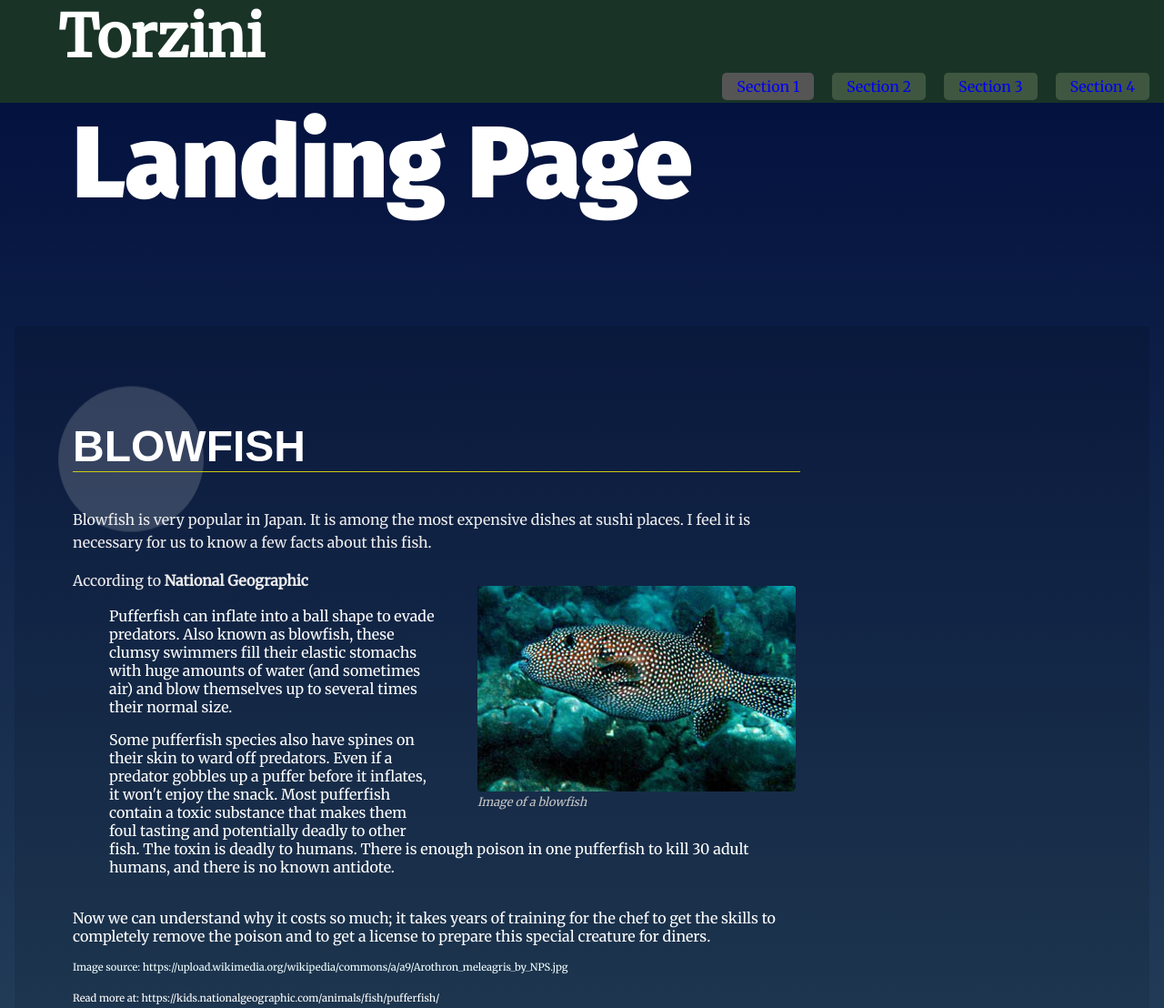
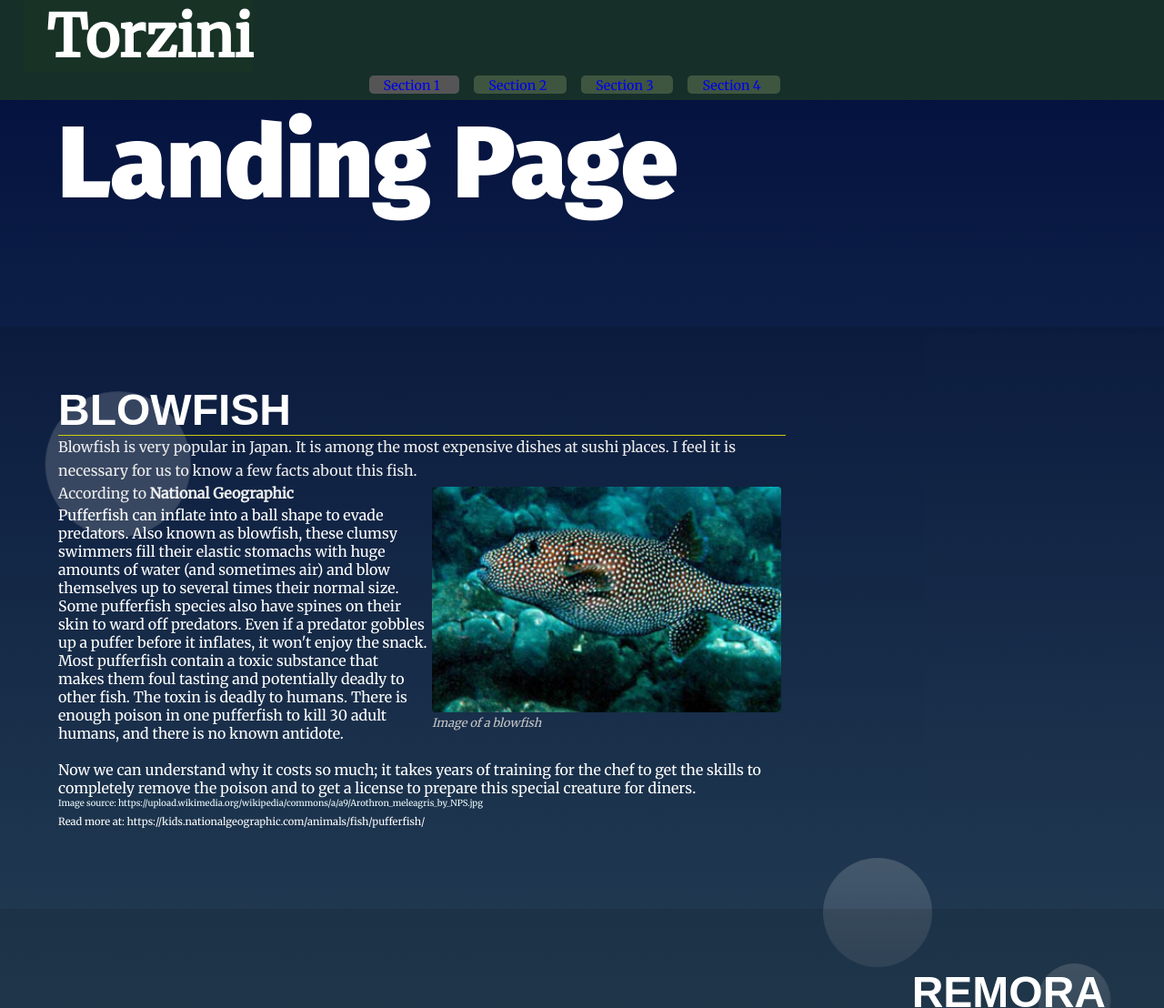
Before and after one commit to Barry-B15/Landing-Page-Project, a plain HTML site: page index.html in a window 1280 px wide. Shown: the top 1108 px of the page at 91% size. Drawn offline with Linux system fonts and the light colour scheme.

Commit message:
clean codes and adjust for bigger screen

```diff
--- a/css/styles.css
+++ b/css/styles.css
@@ -10,6 +10,11 @@
 
 
 /* ---- Base Rules ---- */
+
+* {
+    margin: 0;
+    padding: 0;
+}
 
 body {
     background: rgb(136, 203, 171);
@@ -28,12 +33,6 @@ h1 {
     margin: 5em 1rem;
 }
 
-.image-src,
-.source {
-    font-size: 0.7em;
-    color: azure;
-}
-
 @media only screen and (min-width: 35em) {
     h1 {
         font-size: 7em;
@@ -41,26 +40,10 @@ h1 {
     }
 }
 
-
-/*  my addition for smaller screens */
-
-@media(min-width: 450px) and (max-width: 650px) {
-    .brand,
-    #brand {
-        font-size: 1em;
-        padding: 0;
-        /* padding: 0.2em 0em 0em 0.2em; */
-    }
-    .navbar__menu ul,
-    .navbar__menu li {
-        text-align: left;
-    }
-}
-
 h2 {
     border-bottom: 1px solid #cc1;
     font-family: 'Oxygen', Sans-Serif;
-    font-size: 3em;
+    font-size: 2em;
     color: #fff;
 }
 
@@ -73,7 +56,7 @@ p {
 /* ---- Layout Rules ---- */
 
 main {
-    margin: 10vh 1em 10vh;
+    margin: 10vh 0em 10vh 0em;
 }
 
 .main-hero {
@@ -85,6 +68,7 @@ section {
     position: relative;
     min-height: 80vh;
     height: 100%;
+    width: auto;
 }
 
 
@@ -103,25 +87,33 @@ section {
 
 #brand,
 .brand {
-    background: rgb(25, 51, 39);
+    background: rgba(25, 51, 39, 0.9);
     font-weight: bolder;
     font-size: 4rem;
     text-decoration: none;
     color: white;
     padding: 0em 0em 0em 0.5em;
-    margin: 0em;
+    margin: 0;
 }
 
 .navbar__toggler {
-    background: rgb(25, 51, 39);
+    background: rgba(25, 51, 39, 0.9);
     border: none;
 }
 
 .navbar__menu ul {
     padding-left: 0;
     margin: 0;
-    text-align: right;
-    background: rgb(25, 51, 39);
+    background: rgba(25, 51, 39, 0.9);
+}
+
+#navbar__list {
+    display: flex;
+    flex-direction: row;
+    justify-content: center;
+    align-items: center;
+    padding: 0.2em;
+    list-style-type: none;
 }
 
 
@@ -129,6 +121,8 @@ section {
 
 #navbar__list a {
     text-decoration: none;
+    margin-right: 0.4em;
+    font-size: 0.9em;
 }
 
 #navbar__list a:hover {
@@ -141,22 +135,9 @@ section {
 }
 
 
-/* added style to the nav li*/
-
-.navbar__menu li {
-    display: inline-block;
-    color: #fff;
-    padding: 0.3em 1em;
-    margin: 0em 1em 0.2em 0em;
-    background-color: rgba(91, 112, 83, 0.589);
-    border-radius: 0.3em;
-}
-
-
 /* Header Styles */
 
 .page__header {
-    background: #fff;
     position: fixed;
     top: 0;
     width: 100%;
@@ -167,7 +148,6 @@ section {
 /* Footer Styles */
 
 .page__footer {
-    /* background: rgba(0, 0, 0, 0.5); */
     background: rgb(25, 51, 39);
     padding: 3em;
     color: #fff;
@@ -199,6 +179,13 @@ section {
 
 .landing__container li {
     list-style-type: none;
+}
+
+.image-src,
+.source {
+    font-size: 0.6em;
+    color: azure;
+    display: none;
 }
 
 @media only screen and (min-width: 35em) {
@@ -233,13 +220,14 @@ section:nth-of-type(odd) figure {
 
 figure img {
     border-radius: 0.3em;
+    width: 70vw;
 }
 
 
 /* Background Circles */
 
 
-/* Note that background circles are created with psuedo elements before and after */
+/* background circles are created with psuedo elements before and after */
 
 
 /* Circles appear to be random do to use of :nth-of-type psuedo class */
@@ -308,7 +296,7 @@ section:nth-of-type(3n + 1) .landing__container::after {
 /* Section Active Styles */
 
 
-/* Note: your-active-class class is applied through javascript. You should update the class here and in the index.html to what you set in your javascript file.  */
+/* The active-class class is applied through javascript.  */
 
 section.active-class {
     background: rgb(0, 0, 0);
@@ -336,3 +324,33 @@ section.active-class .landing__container::after {
         transform: rotate(360deg) translate(-1em) rotate(-360deg);
     }
 }
+
+
+/*  my addition for larger screens */
+
+@media(min-width: 700px) {
+    h2 {
+        font-size: 3em;
+    }
+    .brand,
+    #brand {
+        font-size: 2em;
+        margin: 0;
+        padding-left: 2vw;
+    }
+    .navbar__menu li {
+        display: inline-block;
+        color: #fff;
+        padding: 0em 1em;
+        margin: 0em 1em 0.2em 0em;
+        background-color: rgba(91, 112, 83, 0.589);
+        border-radius: 0.3em;
+    }
+    figure img {
+        width: 30vw;
+    }
+    .image-src,
+    .source {
+        display: block;
+    }
+}
--- a/js/app.js
+++ b/js/app.js
@@ -24,12 +24,6 @@ document.querySelector('#navbar__list').innerHTML =
  *
  */
 
-
-/**
- * End Global Variables
- * Start Helper Functions
- *
- */
 //2. my test Declare variables
 const navbarToggler = document.querySelector('.navbar__toggler');
 const navbarMenu = document.querySelector('.navbar__menu ul');
@@ -65,18 +59,6 @@ const toAdd = `<p class="image"><figure><img src="images/blowfish2.jpg"><figcapt
         to get a license to prepare this special creature for diners.</p>
         <p class="image-src">Image source: https://upload.wikimedia.org/wikipedia/commons/a/a9/Arothron_meleagris_by_NPS.jpg</p>
         `
-    // select the section
-const sectOne = document.querySelector('#section1 .landing__container');
-
-// change the header to reflect data
-sectOne.innerHTML = "<h2>BLOWFISH</h2>";
-
-// add a paragraph to section1
-sectOne.insertAdjacentHTML('beforeEnd', '<p>' + blowfish + '</p>');
-
-//adding more to an existing text on the page
-sectOne.insertAdjacentHTML('beforeEnd', toAdd);
-
 
 const remora = {
     image: '<figure><img src="images/remora2.jpg"><figcaption>Remoras swimming with, and hitch-hiking on a shark </figcaption> </figure>',
@@ -183,6 +165,21 @@ const barracuda = {
     <p class="source">Source: "https: //study.com/academy/lesson/barracuda-lesson-for-kids.html"</p>
     <p class="image-src">Image source: https://i.ytimg.com/vi/VOc_yE-LC-w/hqdefault.jpg</p>`
 };
+
+
+// select the section
+const sectOne = document.querySelector('#section1 .landing__container');
+
+// change the header to reflect data
+sectOne.innerHTML = "<h2>BLOWFISH</h2>";
+
+// add a paragraph to section1
+sectOne.insertAdjacentHTML('beforeEnd', '<p>' + blowfish + '</p>');
+
+//adding more to an existing text on the page
+sectOne.insertAdjacentHTML('beforeEnd', toAdd);
+
+
 
 function animalFunFacts(animal) {
     const cardHTML =
@@ -327,26 +324,3 @@ const activeClass = window.addEventListener('scroll', () => {
         }
     }
 });
-
-//remora
-//https: //image.shutterstock.com/z/stock-photo-whale-shark-swimming-under-water-in-the-ocean-near-the-island-of-koh-tao-in-the-gulf-of-thailand-123660703.jpg
-//    Seahorse
-//image: https: //www.inkart.net/images/large_images/pacific_seahorse.jpg
-
-
-//free-barracuda
-//https://i.ytimg.com/vi/VOc_yE-LC-w/hqdefault.jpg
-
-//free-seahorse2
-//https://www.google.com/url?sa=i&url=https%3A%2F%2Fcommons.wikimedia.org%2Fwiki%2FFile%3AGfp-lined-seahorse.jpg&psig=AOvVaw1QZTZ7-7OYfL7WIDgZGneW&ust=1586704875851000&source=images&cd=vfe&ved=0CAIQjRxqFwoTCJDM7sLW4OgCFQAAAAAdAAAAABAc
-
-//free remora
-//https://media.gettyimages.com/videos/underwater-wildlife-and-scenics-south-africa-video-id543943292?s=640x640
-
-//free-puff1
-//https://p1.pxfuel.com/preview/710/149/191/water-underwater-animal-themes-sea-swimming-animal-animal-wildlife-royalty-free-thumbnail.jpg
-//free-puff2
-//https://upload.wikimedia.org/wikipedia/commons/a/a9/Arothron_meleagris_by_NPS.jpg
-
-//free-seahorse
-//https://media.gettyimages.com/photos/short-snouted-seahorse-picture-id619013026?s=2048x2048
```
